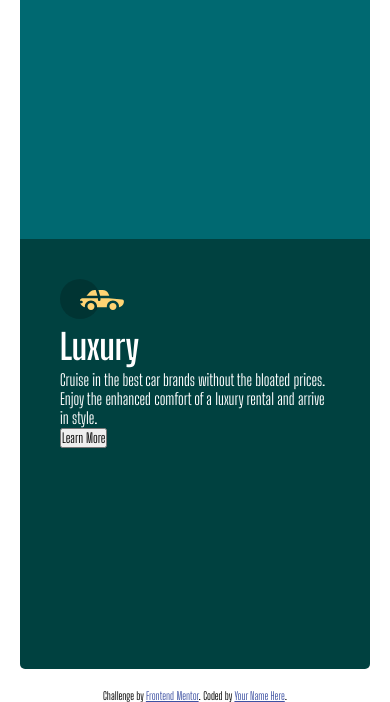
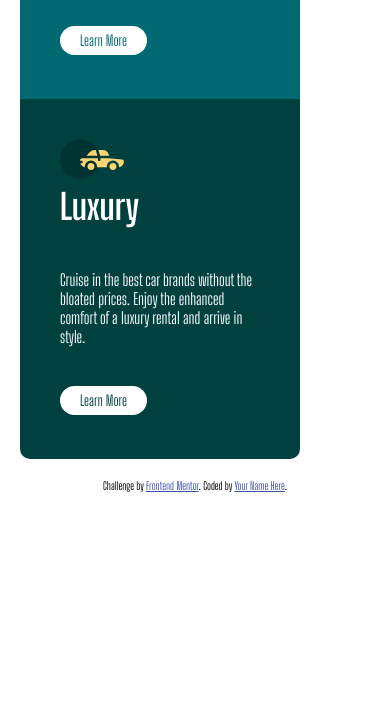
Before and after one commit to ErinCleaver-Dev/three-column-preview-card, a plain HTML site: page index.html in a window 390 px wide. Shown: the part 641-1343 px from the top of the page. After the commit the page ends 1133 px from the top, so only its background shows below. Drawn offline with Linux system fonts and the light colour scheme.

Commit message:
Completed mobile first.
Changes by: Erin Cleaver
Date: 6/28/2021

```diff
--- a/index.html
+++ b/index.html
@@ -34,6 +34,7 @@
         <h2>SUVs</h2>
         <p>Take an SUV for its spacious interior, power, and versatility. Perfect for your next family vacation
         and off-road adventures.</p>
+        <button type="submit">Learn More</button>
       </div>
       <div class="vehicle-card luxury">
         <img src="./images/icon-sedans.svg">
--- a/styles.css
+++ b/styles.css
@@ -3,18 +3,19 @@
     margin: 0;
     font-family: 'Big Shoulders Display', cursive;
 }
-
+/*CSS for Vehcile Cards
+Changes by: Erin Cleaver
+Date: 6/28/2021
+*/
 .vehicle-cards {
-    border-radius: 5px;
     display: flex;
     flex-direction: column;
     margin: 20px;
-    overflow: hidden;
 }
 
 .vehicle-card {
-    max-width: 330px;
-    height: 350px;
+    max-width: 200px;
+    height: 280px;
     padding: 40px;
     color: white;
 }
@@ -23,10 +24,12 @@
     font-weight: 700;
     font-size: 2.2em;
     line-height: 48px;
+    margin-bottom: 40px;
 }
 
 .vehicle-card.sedans {
     background-color: #E28625;
+    border-radius: 10px 10px 0px 0px;
 }
 
 .vehicle-card.suv {
@@ -34,4 +37,51 @@
 }
 .vehicle-card.luxury {
     background-color: #004140;
+    border-radius: 0px 0px 10px 10px;
 }
+
+.vehicle-card button {
+    border: none;
+    background-color: white;
+    border-radius: 20px;
+    padding: 2px 20px;
+    font-size: .9em;
+    line-height: 25px;
+    margin-top: 40px;
+    cursor: pointer;
+}
+
+.vehicle-card.sedans button {
+    color: #E28625;
+}
+
+.vehicle-card.suv button {
+    color: #006971;
+}
+
+.vehicle-card.luxury button {
+    color: #004140;
+}
+
+.vehicle-card button:hover {
+    color: white;
+    border: 2px solid white;
+    transition: 0.0002s;
+}
+
+.vehicle-card.sedans button:hover {
+    background-color: #E28625;
+}
+
+.vehicle-card.suv button:hover {
+    background-color: #006971;
+}
+
+.vehicle-card.luxury button:hover {
+    background-color: #004140;
+}
+
+/*End of Vehcile Card*/
+
+
+/*Desktop changes for Vechile cards*/
```
